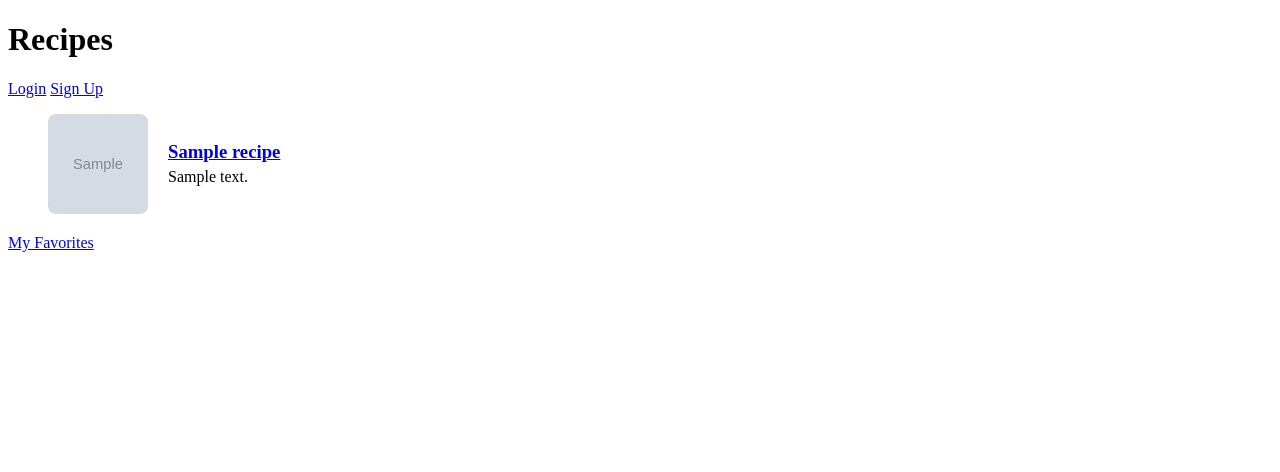
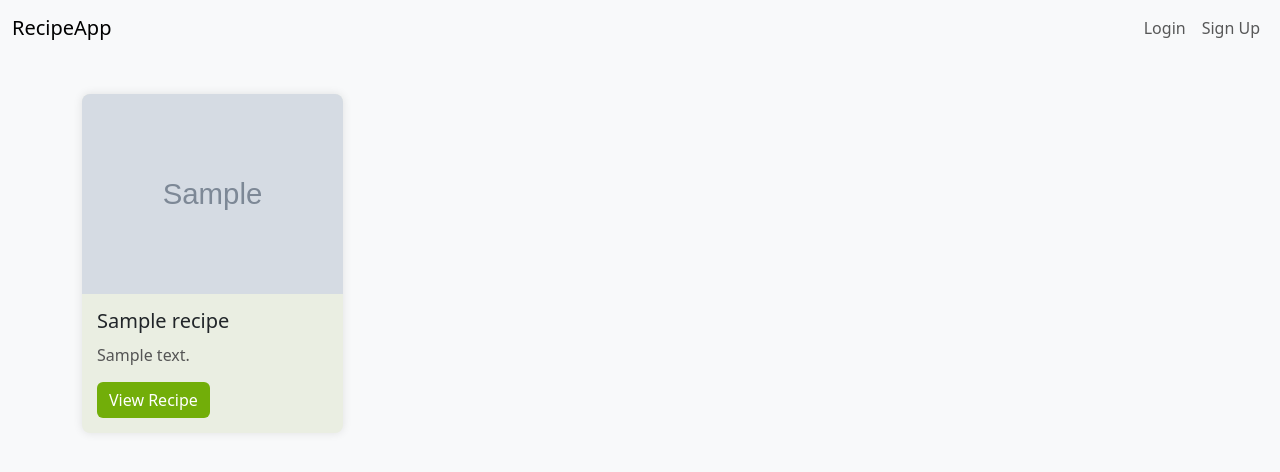
Before and after one commit to AliaSab/cooking_helper, a Django app: page / in a window 1280 px wide. Shown: the top 472 px of the page. Run offline with Django 5.2, Linux system fonts and the light colour scheme; tables that the repository leaves empty hold one stand-in row (values such as "Sample post"); grey boxes marked "Sample" are stand-in pictures.

Commit message:
new design main page

```diff
--- a/recipes/templates/recipes/recipe_list.html
+++ b/recipes/templates/recipes/recipe_list.html
@@ -1,65 +1,118 @@
 <!-- templates/recipes/recipe_list.html -->
-
 <!DOCTYPE html>
 {% load static %}
 <html>
 <head>
     <title>Recipe List</title>
+    <meta charset="UTF-8">
+    <meta name="viewport" content="width=device-width, initial-scale=1.0">
+    <!-- Подключение Bootstrap CSS для упрощения стилизации -->
+    <link href="https://cdn.jsdelivr.net/npm/bootstrap@5.3.0/dist/css/bootstrap.min.css" rel="stylesheet">
     <style>
-        /* Простой стиль для отображения картинок и текста */
-        .recipe-item {
-            display: flex;
-            align-items: center;
-            margin-bottom: 20px;
+        body {
+            background-color: #f8f9fa;
+            padding-top: 70px; /* Добавлено для отступа под навигационной панелью */
         }
-        .recipe-item img {
-            width: 100px;
-            height: 100px;
+        .recipe-card {
+            background-color: #EAEEE2;
+            border-radius: 8px;
+            box-shadow: 0 0 10px rgba(0, 0, 0, 0.1);
+            transition: transform 0.2s;
+        }
+        .recipe-card:hover {
+            transform: translateY(-5px);
+        }
+        .recipe-card img {
+            border-top-left-radius: 8px;
+            border-top-right-radius: 8px;
+            height: 200px;
             object-fit: cover;
-            margin-right: 20px;
-            border-radius: 8px;
         }
-        .recipe-details {
-            flex: 1;
+        .recipe-card .card-body {
+            padding: 15px;
         }
-        .recipe-details h3 {
-            margin: 0;
+        .recipe-card .card-title {
+            font-size: 1.25rem;
+            margin-bottom: 10px;
         }
-        .recipe-details p {
-            margin: 5px 0 0 0;
+        .recipe-card .card-text {
+            color: #555555;
+            margin-bottom: 15px;
+        }
+        .recipe-card .btn-primary {
+            background-color: #72AE09;
+            border: none;
+        }
+        .recipe-card .btn-primary:hover {
+            background-color: #77CF5E;
         }
     </style>
 </head>
 <body>
-    <h1>Recipes</h1>
+    <!-- Навигационная панель -->
+    <nav class="navbar navbar-expand-lg navbar-light bg-light fixed-top">
+        <div class="container-fluid">
+            <a class="navbar-brand" href="{% url 'recipe_list' %}">RecipeApp</a>
+            <button class="navbar-toggler" type="button" data-bs-toggle="collapse" data-bs-target="#navbarNav"
+                aria-controls="navbarNav" aria-expanded="false" aria-label="Toggle navigation">
+                <span class="navbar-toggler-icon"></span>
+            </button>
+            <div class="collapse navbar-collapse" id="navbarNav">
+                <ul class="navbar-nav ms-auto">
                     {% if user.is_authenticated %}
-        <p>Hello, {{ user.username }}!</p>
-        <form action="{% url 'logout' %}" method="post">
-    {% csrf_token %}
-    <button type="submit">Logout</button>
-</form>
-        <a href="{% url 'add_recipe' %}">Add Recipe</a>
-        <a href="{% url 'cart_detail' %}">Cart</a>
-        <a href="{% url 'profile' %}">Profile</a>
+                        <li class="nav-item">
+                            <a class="nav-link" href="{% url 'logout' %}">Logout</a>
+                        </li>
+                        <li class="nav-item">
+                            <a class="nav-link" href="{% url 'add_recipe' %}">Add Recipe</a>
+                        </li>
+                        <li class="nav-item">
+                            <a class="nav-link" href="{% url 'cart_detail' %}">Cart</a>
+                        </li>
+                        <li class="nav-item">
+                            <a class="nav-link" href="{% url 'profile' %}">Profile</a>
+                        </li>
+                        <li class="nav-item">
+                            <a class="nav-link" href="{% url 'favorite_list' %}">My Favorites</a>
+                        </li>
                     {% else %}
-        <a href="{% url 'login' %}">Login</a>
-        <a href="{% url 'signup' %}">Sign Up</a>
+                        <li class="nav-item">
+                            <a class="nav-link" href="{% url 'login' %}">Login</a>
+                        </li>
+                        <li class="nav-item">
+                            <a class="nav-link" href="{% url 'signup' %}">Sign Up</a>
+                        </li>
                     {% endif %}
-    <ul>
+                </ul>
+            </div>
+        </div>
+    </nav>
+
+    <div class="container mt-4">
+        <div class="row">
             {% for recipe in recipes %}
-            <li class="recipe-item">
+                <div class="col-md-4 col-lg-3 mb-4">
+                    <div class="recipe-card">
                         {% if recipe.image %}
-                    <img src="{{ recipe.image_thumbnail.url }}" alt="{{ recipe.name }}">
+                            <img src="{{ recipe.image_thumbnail.url }}" class="card-img-top" alt="{{ recipe.name }}">
                         {% else %}
-                    <img src="{% static 'recipes/default_recipe.jpg' %}" alt="Default Recipe Image">
+                            <img src="{% static 'recipes/default_recipe.jpg' %}" class="card-img-top" alt="Default Recipe Image">
                         {% endif %}
-                <div class="recipe-details">
-                    <h3><a href="{% url 'recipe_detail' recipe.pk %}">{{ recipe.name }}</a></h3>
-                    <p>{{ recipe.description }}</p>
+                        <div class="card-body">
+                            <h5 class="card-title">{{ recipe.name }}</h5>
+                            <p class="card-text">{{ recipe.description }}</p>
+                            <a href="{% url 'recipe_detail' recipe.pk %}" class="btn btn-primary">View Recipe</a>
                         </div>
-            </li>
+                    </div>
+                </div>
+            {% empty %}
+                <div class="col">
+                    <p>No recipes available.</p>
+                </div>
             {% endfor %}
-    </ul>
-    <a href="{% url 'favorite_list' %}">My Favorites</a>
+        </div>
+    </div>
+    <!-- Подключение Bootstrap JS (опционально) -->
+    <script src="https://cdn.jsdelivr.net/npm/bootstrap@5.3.0/dist/js/bootstrap.bundle.min.js"></script>
 </body>
 </html>
```
Lines whose indentation alone changed are shown as unchanged.
